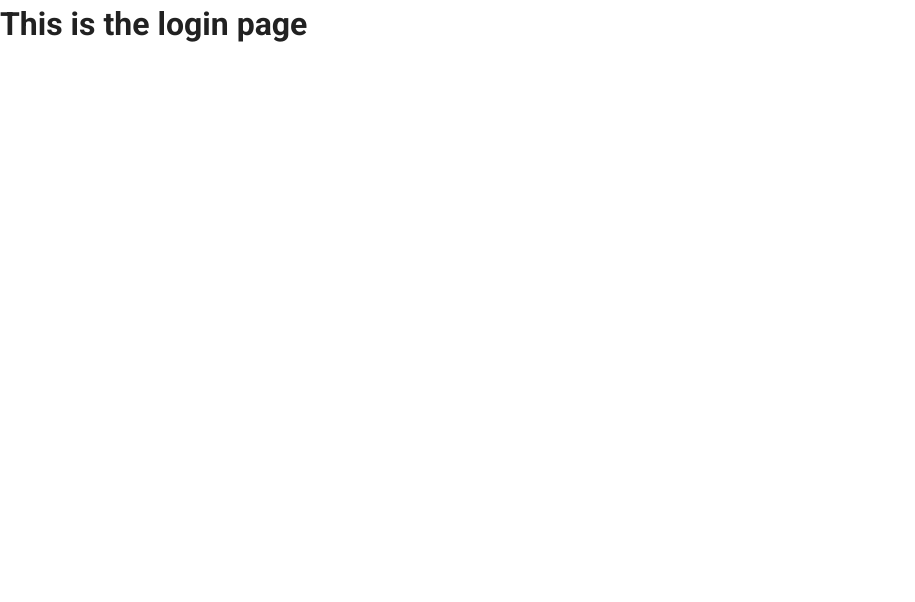
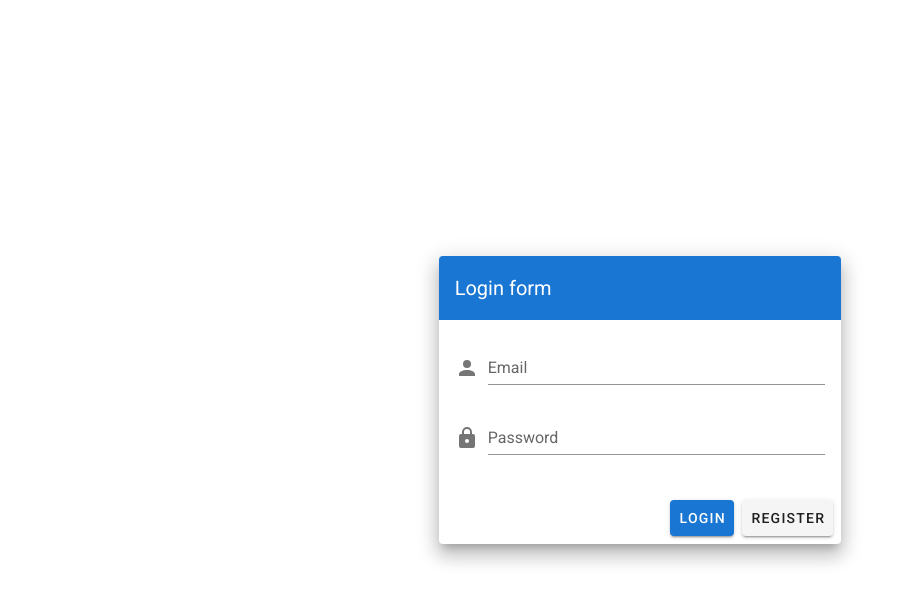
Before and after one commit to Vasilis-SE/task-manager-app, a Vue app in the folder client/: page /#/login in a window 1280 px wide. Shown: the top 602 px of the page, without its empty margins (0-915 px from the left). Built offline with nearby package versions, Linux system fonts and the light colour scheme.

Commit message:
Login page structure v1

```diff
--- a/client/package.json
+++ b/client/package.json
@@ -21,6 +21,8 @@
     "vuetify": "^2.2.11"
   },
   "devDependencies": {
+    "@mdi/font": "^5.0.45",
+    "@mdi/js": "^5.0.45",
     "@vue/cli-plugin-babel": "~4.2.0",
     "@vue/cli-plugin-pwa": "~4.2.0",
     "@vue/cli-service": "~4.2.0",
--- a/client/src/plugins/vuetify.js
+++ b/client/src/plugins/vuetify.js
@@ -4,4 +4,7 @@
 Vue.use(Vuetify);
 
 export default new Vuetify({
+	icons: {
+		iconfont: 'mdiSvg', // 'mdi' || 'mdiSvg' || 'md' || 'fa' || 'fa4' || 'faSvg'
+	},
 });
--- a/client/src/views/Login.vue
+++ b/client/src/views/Login.vue
@@ -1,5 +1,43 @@
 <template>
-	<div class="">
-		<h1>This is the login page</h1>
-	</div>
+  	<v-app id="inspire">
+  		<v-content>
+    		<v-container class="fill-height" fluid>
+    			<v-row align="center" justify="center">
+    				<v-col cols="12" sm="8" md="4">
+    					<v-card class="elevation-12">
+							<v-toolbar color="primary" dark flat>
+								<v-toolbar-title> Login form </v-toolbar-title>
+								<v-spacer />
+							</v-toolbar>
+							<v-card-text>
+								<v-form>
+                 					<v-text-field id="username" label="Email" name="login" :prepend-icon="user_icon" type="text" placeholder="Type your email here..."/>
+                  					<v-text-field id="password" label="Password" name="password" :prepend-icon="lock_icon" type="password" placeholder="Type your password here..."/>
+								</v-form>
+							</v-card-text>
+							<v-card-actions>
+								<v-spacer />
+								<v-btn color="primary">Login</v-btn>
+								<v-btn color="normal">Register</v-btn>
+							</v-card-actions>
+    					</v-card>
+    				</v-col>
+    			</v-row>
+    		</v-container>
+  		</v-content>
+  	</v-app>
 </template>
+
+<script>
+	import { mdiAccount, mdiLock } from '@mdi/js'
+
+	export default {
+		data: () => ({
+	    	user_icon: mdiAccount,
+	    	lock_icon: mdiLock,
+	    }),
+		props: {
+			source: String,
+		},
+	};
+</script>
```
Also changed, not shown: client/src/assets/css/mycss_lib.css (added), 1 other file (tests, documents, lock files or other folders).
